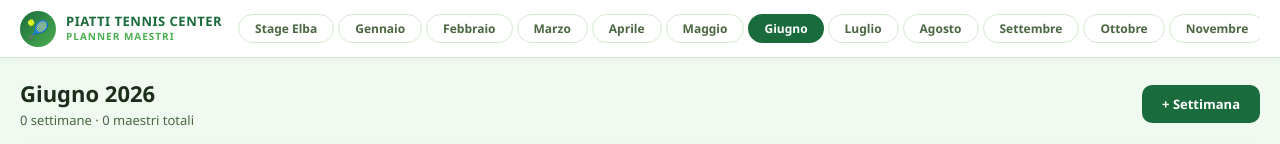
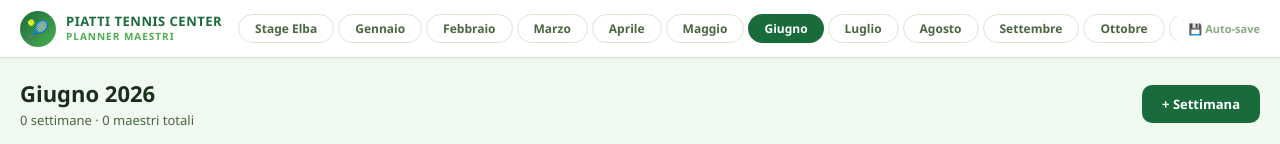
Before and after one commit to simonecorsiRoger/ptc-planner, a Next.js app: page / in a window 1280 px wide. Shown: the top 144 px of the page. Built offline with nearby package versions, Linux system fonts and the light colour scheme.

Commit message:
Update page.js

```diff
--- a/src/app/page.js
+++ b/src/app/page.js
@@ -1,5 +1,5 @@
 'use client'
-import { useState } from 'react'
+import { useState, useEffect } from 'react'
 import { SECTIONS, DAYS, COLS, COL_KEYS, COUNTED_ROLES, uid, calcDays, buildInitialWeeks } from './data'
 
 const G = {
@@ -14,7 +14,6 @@ const G = {
   red: '#e53935',
 }
 
-// ── Modal ─────────────────────────────────────────────────────────────
 function Modal({ open, onClose, title, children }) {
   if (!open) return null
   return (
@@ -74,7 +73,6 @@ function FSelect({ value, onChange, options }) {
   )
 }
 
-// ── Day checkboxes nel modale ─────────────────────────────────────────
 function DayPicker({ selected, onChange }) {
   function toggle(i) {
     const next = [...selected]
@@ -98,9 +96,7 @@ function DayPicker({ selected, onChange }) {
   )
 }
 
-// ── Week block ────────────────────────────────────────────────────────
 function WeekBlock({ week, onUpdate, onDelete, onAddRow, onDeleteRow }) {
-  // Ricalcola giorni automaticamente dai ruoli conteggiati
   const autoDays = calcDays(week.rows)
 
   return (
@@ -109,13 +105,11 @@ function WeekBlock({ week, onUpdate, onDelete, onAddRow, onDeleteRow }) {
       border: `1px solid ${G.border}`, marginBottom: 16,
       overflow: 'hidden', boxShadow: '0 1px 6px rgba(26,107,60,0.07)'
     }}>
-      {/* Header */}
       <div style={{
         display: 'flex', alignItems: 'center', gap: 12, flexWrap: 'wrap',
         background: G.greenLight, borderBottom: `1px solid ${G.border}`,
         padding: '10px 16px'
       }}>
-        {/* Numero settimana */}
         <div style={{
           width: 46, height: 46, borderRadius: 10, background: G.green,
           display: 'flex', alignItems: 'center', justifyContent: 'center',
@@ -140,7 +134,6 @@ function WeekBlock({ week, onUpdate, onDelete, onAddRow, onDeleteRow }) {
           </div>
         </div>
 
-        {/* Contatori giorni automatici */}
         <div style={{ display: 'flex', gap: 5 }}>
           {DAYS.map((d, i) => (
             <div key={i} style={{ textAlign: 'center' }}>
@@ -156,7 +149,6 @@ function WeekBlock({ week, onUpdate, onDelete, onAddRow, onDeleteRow }) {
           ))}
         </div>
 
-        {/* Bottoni */}
         <div style={{ display: 'flex', gap: 6, flexShrink: 0 }}>
           <button onClick={onAddRow} style={{
             background: '#fff', border: `1.5px solid ${G.green}`,
@@ -171,7 +163,6 @@ function WeekBlock({ week, onUpdate, onDelete, onAddRow, onDeleteRow }) {
         </div>
       </div>
 
-      {/* Tabella maestri */}
       {week.rows.length === 0 ? (
         <div style={{ padding: '24px', textAlign: 'center', color: G.textLight, fontSize: 13 }}>
           Nessun maestro — clicca <strong>+ Maestro</strong> per aggiungere
@@ -254,30 +245,61 @@ const tdStyle = {
   verticalAlign: 'middle', fontSize: 13
 }
 
-// ── Main ──────────────────────────────────────────────────────────────
+const STORAGE_KEY = 'ptc_planner_v1'
+
+function loadState() {
+  if (typeof window === 'undefined') return null
+  try {
+    const raw = localStorage.getItem(STORAGE_KEY)
+    return raw ? JSON.parse(raw) : null
+  } catch { return null }
+}
+
+function saveState(sections, weeks) {
+  if (typeof window === 'undefined') return
+  try {
+    localStorage.setItem(STORAGE_KEY, JSON.stringify({ sections, weeks }))
+  } catch {}
+}
+
 export default function Home() {
   const [sections, setSections] = useState(SECTIONS)
   const [active, setActive] = useState('s6')
   const [weeks, setWeeks] = useState(() => buildInitialWeeks())
+  const [loaded, setLoaded] = useState(false)
 
-  // Modal: aggiungi maestro
-  const [modalRow, setModalRow] = useState(null) // weekId
+  // Carica da localStorage al primo render
+  useEffect(() => {
+    const saved = loadState()
+    if (saved) {
+      if (saved.sections) setSections(saved.sections)
+      if (saved.weeks) setWeeks(saved.weeks)
+    }
+    setLoaded(true)
+  }, [])
+
+  // Salva automaticamente ogni volta che cambia qualcosa
+  useEffect(() => {
+    if (!loaded) return
+    saveState(sections, weeks)
+  }, [sections, weeks, loaded])
+
+  const [modalRow, setModalRow] = useState(null)
   const [newName, setNewName] = useState('')
   const [newRole, setNewRole] = useState('')
   const [newDays, setNewDays] = useState([false,false,false,false,false,false,false])
 
-  // Modal: aggiungi settimana
   const [modalWeek, setModalWeek] = useState(false)
   const [newWeekNum, setNewWeekNum] = useState('')
   const [newWeekNote, setNewWeekNote] = useState('')
 
-  // Modal: aggiungi sezione
   const [modalSection, setModalSection] = useState(false)
   const [newSectionName, setNewSectionName] = useState('')
 
+  const [saved, setSaved] = useState(false)
+
   const wks = weeks[active] || []
 
-  // Totali giornalieri: somma di tutti i contatori auto di tutte le settimane
   const totalDays = DAYS.map((_, di) =>
     wks.reduce((sum, w) => sum + calcDays(w.rows)[di], 0)
   )
@@ -306,27 +328,19 @@ export default function Home() {
 
   function confirmAddRow() {
     if (!newRole || !newName.trim()) return
-    const row = {
-      id: uid(),
-      name: newName.trim(),
-      role: newRole,
-      days: newDays,
-    }
-    setActiveWeeks(ws => ws.map(w => w.id === modalRow
-      ? { ...w, rows: [...w.rows, row] } : w
-    ))
+    const row = { id: uid(), name: newName.trim(), role: newRole, days: newDays }
+    setActiveWeeks(ws => ws.map(w => w.id === modalRow ? { ...w, rows: [...w.rows, row] } : w))
     setModalRow(null)
+    flashSaved()
   }
 
   function confirmAddWeek() {
     const num = parseInt(newWeekNum) || ((wks.slice(-1)[0]?.num || 0) + 7)
-    setActiveWeeks(ws => [...ws, {
-      id: uid(), num, note: newWeekNote.trim(),
-      rows: []
-    }])
+    setActiveWeeks(ws => [...ws, { id: uid(), num, note: newWeekNote.trim(), rows: [] }])
     setModalWeek(false)
     setNewWeekNum('')
     setNewWeekNote('')
+    flashSaved()
   }
 
   function confirmAddSection() {
@@ -337,6 +351,12 @@ export default function Home() {
     setActive(id)
     setModalSection(false)
     setNewSectionName('')
+    flashSaved()
+  }
+
+  function flashSaved() {
+    setSaved(true)
+    setTimeout(() => setSaved(false), 2000)
   }
 
   return (
@@ -361,6 +381,7 @@ export default function Home() {
             <div style={{ fontSize: 10, fontWeight: 600, color: G.greenMid, letterSpacing: 1 }}>PLANNER MAESTRI</div>
           </div>
         </div>
+
         <div style={{ flex: 1, display: 'flex', gap: 4, overflowX: 'auto', scrollbarWidth: 'none', padding: '4px 0' }}>
           {sections.map(s => (
             <button key={s.id} onClick={() => setActive(s.id)} style={{
@@ -379,12 +400,21 @@ export default function Home() {
             fontSize: 12, cursor: 'pointer', flexShrink: 0
           }}>+ sezione</button>
         </div>
+
+        {/* Indicatore salvataggio */}
+        <div style={{
+          fontSize: 11, fontWeight: 600, flexShrink: 0,
+          color: saved ? G.green : G.textLight,
+          display: 'flex', alignItems: 'center', gap: 4,
+          transition: 'color .3s'
+        }}>
+          {saved ? '✅ Salvato' : '💾 Auto-save'}
+        </div>
       </nav>
 
       {/* BODY */}
       <div style={{ padding: 20, maxWidth: 1400, margin: '0 auto' }}>
 
-        {/* Header pagina */}
         <div style={{ display: 'flex', alignItems: 'center', justifyContent: 'space-between', marginBottom: 16, flexWrap: 'wrap', gap: 10 }}>
           <div>
             <h1 style={{ fontSize: 22, fontWeight: 800, color: G.text, margin: 0 }}>
@@ -428,7 +458,6 @@ export default function Home() {
           </div>
         </div>
 
-        {/* Empty state */}
         {wks.length === 0 && (
           <div style={{ textAlign: 'center', padding: '60px 0', color: G.textLight }}>
             <div style={{ fontSize: 48, marginBottom: 12 }}>📋</div>
@@ -437,7 +466,6 @@ export default function Home() {
           </div>
         )}
 
-        {/* Settimane */}
         {wks.map(week => (
           <WeekBlock key={week.id} week={week}
             onUpdate={updateWeek}
```
